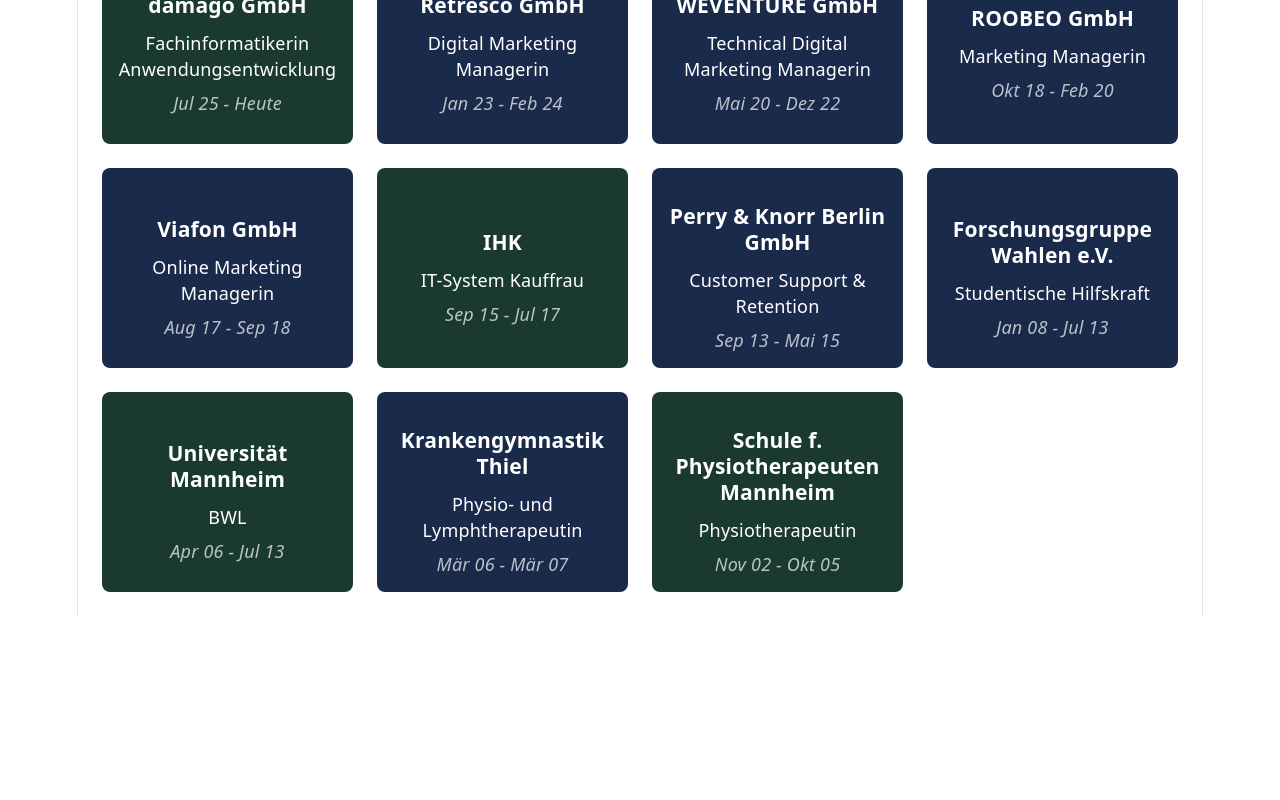
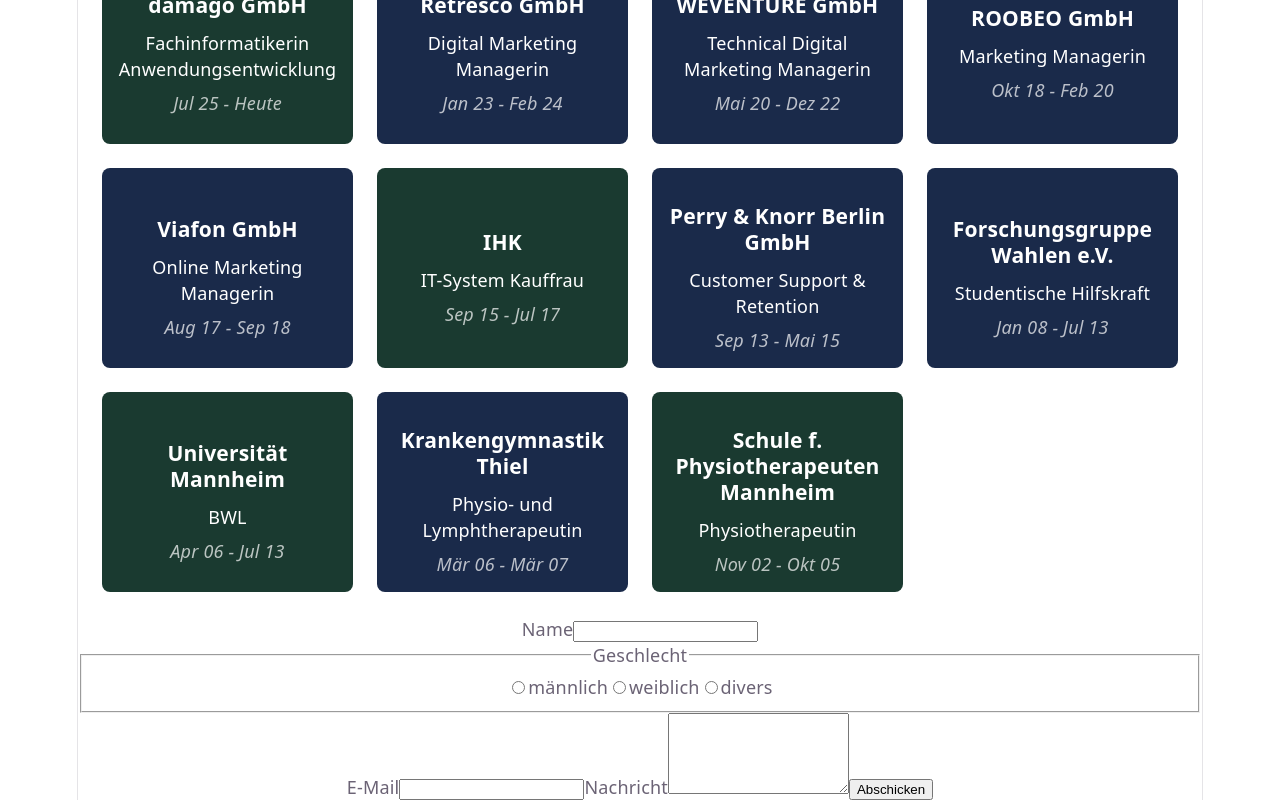
Before and after one commit to digiCoon/website, a React (Vite) app: page / in a window 1280 px wide. Shown: the part 1364-2164 px from the top of the page. Before the commit the page ends 1980 px from the top, so only its background shows below. Built offline with nearby package versions, Linux system fonts and the light colour scheme.

Commit message:
Add Contact form with state management and honeypot spam protection

```diff
--- a/src/components/Contact.jsx
+++ b/src/components/Contact.jsx
@@ -1,6 +1,98 @@
+import { useState } from 'react'
+import './Contact.css'
+
 function Contact() {
+    const handleSubmit = (e) => {
+        e.preventDefault()
+        if (trash_panda_trap) {
+            return  // Bot detected, form will not be submitted
+        }
+        console.log({name, gender, email, message})
+    }
+
+    const [name, setName] = useState('')
+    const [gender, setGender] = useState('')
+    const [email, setEmail] = useState('')
+    const [message, setMessage] = useState('')
+    const [trash_panda_trap, setTrash_panda_trap] = useState('')
+
     return (
         <section id="contact">
+            <form onSubmit={handleSubmit}>
+                <label>Name
+                    <input
+                        type="text"
+                        name="name"
+                        value={name}
+                        onChange={(e) => setName(e.target.value)}
+                        required
+                    />
+                </label>
+                <fieldset>
+                    <legend>Geschlecht</legend>
+                    <label>
+                        <input
+                            type="radio"
+                            name="gender"
+                            value="male"
+                            checked={gender === 'male'}
+                            onChange={(e) => setGender(e.target.value)}
+                            required
+                        />
+                        männlich
+                    </label>
+                    <label>
+                        <input
+                            type="radio"
+                            name="gender"
+                            value="female"
+                            checked={gender === 'female'}
+                            onChange={(e) => setGender(e.target.value)}
+                            required
+                        />
+                        weiblich
+                    </label>
+                    <label>
+                        <input
+                            type="radio"
+                            name="gender"
+                            value="divers"
+                            checked={gender === 'divers'}
+                            onChange={(e) => setGender(e.target.value)}
+                            required
+                        />
+                        divers
+                    </label>
+                </fieldset>
+                <label>E-Mail
+                    <input
+                        type="email"
+                        name="email"
+                        value={email}
+                        onChange={(e) => setEmail(e.target.value)}
+                        required />
+                </label>
+                <label>Nachricht
+                    <textarea
+                        name="message"
+                        rows="5"
+                        value={message}
+                        onChange={(e) => setMessage(e.target.value)}
+                        required>
+                    </textarea>
+                </label>
+                <div style={{ display: 'none' }}>
+                    <label>Trash panda trap</label>
+                    <input
+                        name="trash_panda_trap"
+                        tabIndex="-1"
+                        autoComplete="off"
+                        value={trash_panda_trap}
+                        onChange={(e) => setTrash_panda_trap(e.target.value)}
+                    />
+                </div>
+                <input type="submit" value="Abschicken" />
+            </form>
         </section>
     )
 }
```
Also changed, not shown: src/components/Contact.css (added).
